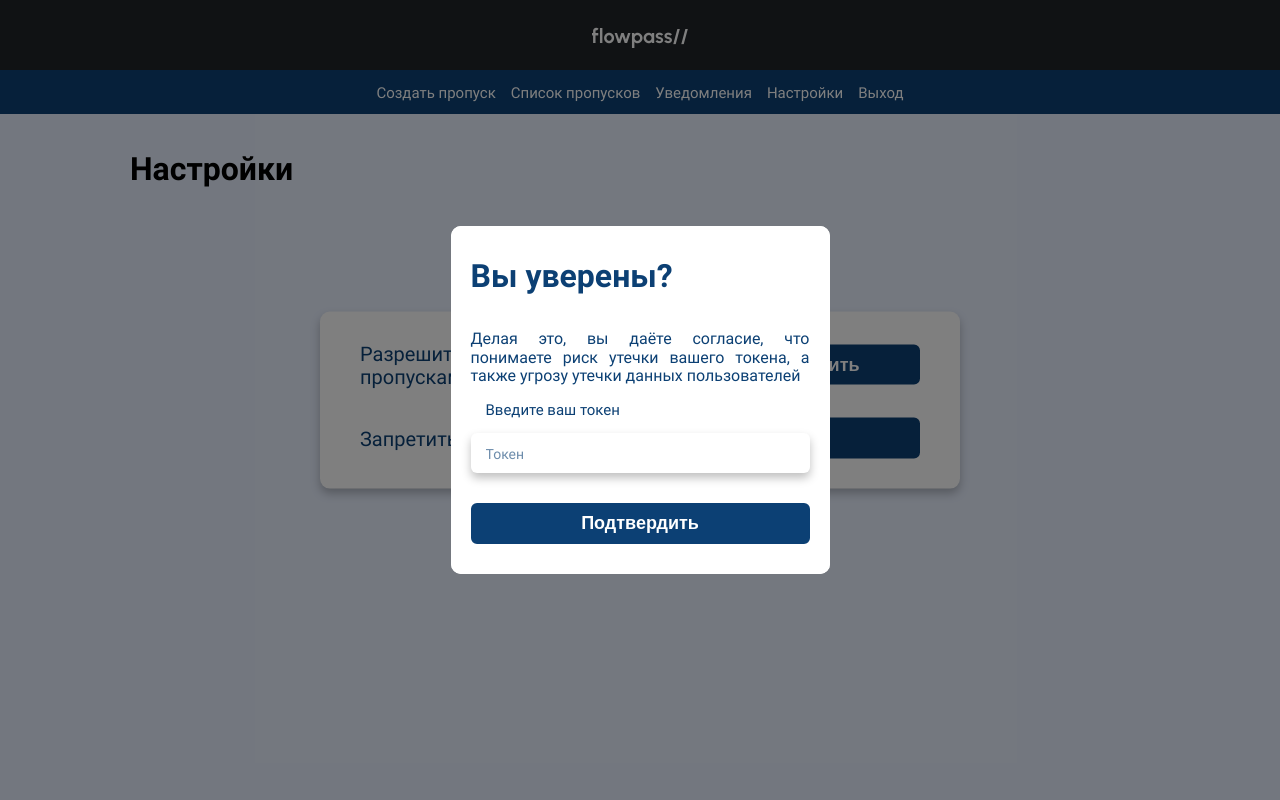
After one commit to pnsrc/flowpass, a PHP site: page /pages/settings.html in a window 1280 px wide. The commit adds this page. Run offline with PHP 8.4, Linux system fonts and the light colour scheme; style sheets or scripts are compiled from the project's sources.

Commit message:
сделаны страницы настройки и уведомления

```diff
--- a/assets/css/card-form.css
+++ b/assets/css/card-form.css
@@ -67,10 +67,6 @@
 }
 .form-input:hover {
   box-shadow: 0px 5px 10px rgba(0, 0, 0, 0.35);
-}
-.form-input::-webkit-input-placeholder {
-  color: #0C4074;
-  opacity: 0.6;
 }
 .form-input::-moz-placeholder {
   color: #0C4074;
@@ -164,8 +160,7 @@
 }
 .card-red__form-imgs i {
   font-size: 18px;
-  -webkit-transform: translateY(-25px);
-          transform: translateY(-25px);
+  transform: translateY(-25px);
 }
 .card-red__form-imgs div {
   display: flex;
--- a/assets/css/header.css
+++ b/assets/css/header.css
@@ -24,11 +24,11 @@
 }
 .header__link {
   transition: all 0.3s ease;
+  border-radius: 10px;
   color: #fff;
 }
 .header__link:hover {
   color: #0C4074;
   background-color: #fff;
   padding: 2px 5px;
-  border-radius: 10px;
 }/*# sourceMappingURL=header.css.map */
--- /dev/null
+++ b/assets/css/settings.css
@@ -0,0 +1,54 @@
+.settings__wrapper {
+  padding: 30px 40px;
+  max-width: -webkit-max-content;
+  max-width: -moz-max-content;
+  max-width: max-content;
+  margin: 0 auto;
+  position: absolute;
+  top: 50%;
+  left: 50%;
+  transform: translate(-50%, -50%);
+}
+.settings__row {
+  display: flex;
+  align-items: center;
+  justify-content: space-between;
+  gap: 20px;
+}
+.settings__row:not(:last-child) {
+  margin-bottom: 30px;
+}
+.settings__text {
+  font-size: 20px;
+  line-height: 115%;
+}
+.settings__button.button {
+  width: 280px;
+}
+
+.popup__wrapper {
+  padding: 30px 20px;
+  background-color: #fff;
+  max-width: 379px;
+  border-radius: 10px;
+}
+.popup__title.title {
+  color: #0C4074;
+  margin-bottom: 35px;
+}
+.popup__text {
+  text-align: justify;
+  font-size: 16px;
+  line-height: 118.75%;
+  margin-bottom: 15px;
+}
+.popup__form label {
+  margin-bottom: 15px;
+}
+.popup__form label p {
+  margin-bottom: 15px;
+  margin-left: 15px;
+}
+.popup__form-input.form-input {
+  height: 40px;
+}/*# sourceMappingURL=settings.css.map */
--- a/assets/css/style.css
+++ b/assets/css/style.css
@@ -3,6 +3,8 @@
 @import url(card-list.css);
 @import url(card-form.css);
 @import url(card-info.css);
+@import url(notify.css);
+@import url(settings.css);
 *,
 ::before,
 ::after {
@@ -41,6 +43,40 @@ input:focus-visible, input:focus {
   border: unset;
 }
 
+.popup {
+  position: fixed;
+  inset: 0;
+  z-index: 5;
+  display: flex;
+  justify-content: center;
+  align-items: center;
+  background-color: rgba(0, 0, 0, 0.5);
+  opacity: 0;
+  visibility: hidden;
+  overflow-y: auto;
+  transition: all 0.3s ease;
+  cursor: pointer;
+}
+
+.popup_active {
+  opacity: 1;
+  visibility: visible;
+}
+
+.popup__wrapper {
+  display: flex;
+  position: fixed;
+  transition: all 0.3s ease;
+  opacity: 0;
+  visibility: hidden;
+  cursor: default;
+}
+
+.popup__wrapper_active {
+  opacity: 1;
+  visibility: visible;
+}
+
 html,
 body {
   height: 100%;
@@ -59,6 +95,9 @@ body {
   font-weight: 400;
   font-size: 15px;
   line-height: 120%;
+}
+body.lock {
+  overflow: hidden;
 }
 
 main {
--- /dev/null
+++ b/assets/js/popup.js
@@ -0,0 +1,25 @@
+// ---------------------------POPUP КАРТОЧЕК ТОВАРА
+
+
+$(document).on("click", ".settings__button", (e) => {
+  const modalOverlay = document.querySelector(".popup");
+  const modals = document.querySelectorAll(".popup__wrapper");
+  let num = e.currentTarget.getAttribute("data-num");
+  const target = document.querySelector(`[data-target="${num}"]`);
+  modals.forEach((modal) => {
+    modal.classList.remove("popup__wrapper_active");
+  });
+  target.classList.add("popup__wrapper_active");
+  modalOverlay.classList.add("popup_active");
+  document.querySelector("body").classList.add("lock");
+
+  modalOverlay.addEventListener("click", (e) => {
+    if (e.target == modalOverlay || e.target.closest('.popup__close.icon')) {
+      modalOverlay.classList.remove("popup_active");
+      document.querySelector("body").classList.remove("lock");
+      modals.forEach((modal) => {
+        modal.classList.remove("popup__wrapper_active");
+      });
+    }
+  });
+});
--- /dev/null
+++ b/assets/scss/_popup.scss
@@ -0,0 +1,30 @@
+.popup {
+  position: fixed;
+  inset: 0;
+  z-index: 5;
+  display: flex;
+  justify-content: center;
+  align-items: center;
+  background-color: rgba(0, 0, 0, 0.5);
+  opacity: 0;
+  visibility: hidden;
+  overflow-y: auto;
+  transition: all 0.3s ease;
+  cursor: pointer;
+}
+.popup_active{
+  opacity: 1;
+  visibility: visible;
+}
+.popup__wrapper {
+  display: flex;
+  position: fixed;
+  transition: all 0.3s ease;
+  opacity: 0;
+  visibility: hidden;
+  cursor: default;
+}
+.popup__wrapper_active{
+  opacity: 1;
+  visibility: visible;
+}
--- a/assets/scss/header.scss
+++ b/assets/scss/header.scss
@@ -29,12 +29,12 @@
 
     &__link {
       transition: all .3s ease;
+      border-radius: 10px;
       color: $color-white;
       &:hover{
         color: $color-blue;
         background-color: $color-white;
         padding: 2px 5px;
-        border-radius: 10px;
       }
     }
   }
--- /dev/null
+++ b/assets/scss/notify.scss
@@ -0,0 +1,73 @@
+@import 'root';
+.notify {
+
+    &__container {
+    }
+
+    &__title {
+    }
+
+    &__wrapper {
+        max-width: 980px;
+        padding: 30px;
+        margin: 0 auto;
+        &>span{
+            text-align: right;
+            font-size: 16px;
+            margin-bottom: 30px;
+        }
+    }
+
+    &__rows {
+    }
+
+    &__row {
+        border: 2px solid $color-blue;
+        border-radius: 10px;
+        padding: 0 36px;
+        height: 100px;
+        display: flex;
+        justify-content: space-between;
+        align-items: center;
+        &:not(:last-child){
+            margin-bottom: 30px;
+        }
+    }
+
+    &__body {
+        display: flex;
+        align-items: center;
+        gap: 20px;
+        i{
+            font-size: 32px;
+        }
+    }
+
+    &__info {
+        text-align: left;
+        .notify__title{
+            color: $color-blue;
+            font-size: 24px;
+            font-weight: 500;
+            line-height: calc(28/24*100%);
+            margin-bottom: 2px;
+        }
+    }
+
+    &__text {
+        font-size: 16px;
+        line-height: calc(19/16*100%);
+    }
+
+    &__link {
+        font-size: 20px;
+        line-height: calc(23/20*100%);
+        padding: 2px 5px;
+        border-radius: 10px;
+        transition: all .3s ease;
+        &:hover{
+          color: $color-white;
+          background-color: $color-blue;
+        }
+    }
+}
--- /dev/null
+++ b/assets/scss/settings.scss
@@ -0,0 +1,79 @@
+@import 'root';
+.settings {
+
+    &__container {
+    }
+    &__wrapper {
+        padding: 30px 40px;
+        max-width: max-content;
+        margin: 0 auto;
+        position: absolute;
+        top: 50%;
+        left: 50%;
+        transform: translate(-50%, -50%);
+    }
+
+    &__row {
+        display: flex;
+        align-items: center;
+        justify-content: space-between;
+        gap: 20px;
+        &:not(:last-child){
+            margin-bottom: 30px;
+        }
+    }
+
+    &__text {
+        font-size: 20px;
+        line-height: calc(23/20*100%);
+    }
+
+    &__button.button {
+        width: 280px;
+    }
+}
+
+.popup {
+
+    &__wrapper {
+        padding: 30px 20px;
+        background-color: $color-white;
+        max-width: 379px;
+        border-radius: 10px;
+    }
+
+    &__close {
+    }
+
+    &__body {
+    }
+
+    &__title.title {
+        color: $color-blue;
+        margin-bottom: 35px;
+    }
+
+    &__text {
+        text-align: justify;
+        font-size: 16px;
+        line-height: calc(19/16*100%);
+        margin-bottom: 15px;
+    }
+
+    &__form {
+        label{
+            margin-bottom: 15px;
+            p{
+                margin-bottom: 15px;
+                margin-left: 15px;
+            }
+        }
+    }
+
+    &__form-input.form-input {
+        height: 40px;
+    }
+
+    &__form-button {
+    }
+}
--- a/assets/scss/style.scss
+++ b/assets/scss/style.scss
@@ -1,10 +1,13 @@
 @import 'reset';
 @import 'root';
+@import 'popup';
 @import url(font.css);
 @import url(header.css);
 @import url(card-list.css);
 @import url(card-form.css);
 @import url(card-info.css);
+@import url(notify.css);
+@import url(settings.css);
 
 html,
 body {
@@ -24,6 +27,9 @@ body {
   font-weight: 400;
   font-size: 15px;
   line-height: calc(18/15*100%);
+  &.lock{
+    overflow: hidden;
+  }
 }
 
 main {
--- a/pages/card-info.html
+++ b/pages/card-info.html
@@ -20,8 +20,8 @@
         <ul class="header__list">
           <li><a href="card-new.html" class="header__link">Создать пропуск</a></li>
           <li><a href="card-list.html" class="header__link">Список пропусков</a></li>
-          <li><a href="" class="header__link">Уведомления</a></li>
-          <li><a href="" class="header__link">Настройки</a></li>
+          <li><a href="notify.html" class="header__link">Уведомления</a></li>
+          <li><a href="settings.html" class="header__link">Настройки</a></li>
           <li><a href="" class="header__link">Выход</a></li>
         </ul>
       </nav>
--- a/pages/card-list.html
+++ b/pages/card-list.html
@@ -20,8 +20,8 @@
         <ul class="header__list">
           <li><a href="card-new.html" class="header__link">Создать пропуск</a></li>
           <li><a href="card-list.html" class="header__link">Список пропусков</a></li>
-          <li><a href="" class="header__link">Уведомления</a></li>
-          <li><a href="" class="header__link">Настройки</a></li>
+          <li><a href="notify.html" class="header__link">Уведомления</a></li>
+          <li><a href="settings.html" class="header__link">Настройки</a></li>
           <li><a href="" class="header__link">Выход</a></li>
         </ul>
       </nav>
--- a/pages/card-new.html
+++ b/pages/card-new.html
@@ -20,8 +20,8 @@
         <ul class="header__list">
           <li><a href="card-new.html" class="header__link">Создать пропуск</a></li>
           <li><a href="card-list.html" class="header__link">Список пропусков</a></li>
-          <li><a href="" class="header__link">Уведомления</a></li>
-          <li><a href="" class="header__link">Настройки</a></li>
+          <li><a href="notify.html" class="header__link">Уведомления</a></li>
+          <li><a href="settings.html" class="header__link">Настройки</a></li>
           <li><a href="" class="header__link">Выход</a></li>
         </ul>
       </nav>
--- a/pages/card-red.html
+++ b/pages/card-red.html
@@ -20,8 +20,8 @@
         <ul class="header__list">
           <li><a href="card-new.html" class="header__link">Создать пропуск</a></li>
           <li><a href="card-list.html" class="header__link">Список пропусков</a></li>
-          <li><a href="" class="header__link">Уведомления</a></li>
-          <li><a href="" class="header__link">Настройки</a></li>
+          <li><a href="notify.html" class="header__link">Уведомления</a></li>
+          <li><a href="settings.html" class="header__link">Настройки</a></li>
           <li><a href="" class="header__link">Выход</a></li>
         </ul>
       </nav>
--- /dev/null
+++ b/pages/settings.html
@@ -0,0 +1,81 @@
+<!DOCTYPE html>
+<html lang="ru">
+
+<head>
+  <meta charset="UTF-8">
+  <meta http-equiv="X-UA-Compatible" content="IE=edge">
+  <meta name="viewport" content="width=device-width, initial-scale=1.0">
+  <title>Document</title>
+  <link rel="stylesheet" href="../assets/libs/font-awesome/css/all.css">
+  <link rel="stylesheet" href="../assets/css/style.css">
+</head>
+
+<body>
+  <div class="wrapper">
+    <header>
+      <nav class="header__nav header__nav_black">
+        <a href="card-list.html" class="header__logo">flowpass//</a>
+      </nav>
+      <nav class="header__nav">
+        <ul class="header__list">
+          <li><a href="card-new.html" class="header__link">Создать пропуск</a></li>
+          <li><a href="card-list.html" class="header__link">Список пропусков</a></li>
+          <li><a href="notify.html" class="header__link">Уведомления</a></li>
+          <li><a href="settings.html" class="header__link">Настройки</a></li>
+          <li><a href="" class="header__link">Выход</a></li>
+        </ul>
+      </nav>
+    </header>
+    <main>
+      <section class="settings">
+        <div class="settings__container container">
+          <h1 class="settings__title title">Настройки</h1>
+          <div class="settings__wrapper wrapper_bg">
+            <div class="settings__row">
+              <p class="settings__text">Разрешить доступ к управлению пропусками</p>
+              <button data-num="1" class="settings__button button">Разрешить</button>
+            </div>
+            <div class="settings__row">
+              <p class="settings__text">Запретить регистрацию</p>
+              <button data-num="2" class="settings__button button">Запретить</button>
+            </div>
+          </div>
+        </div>
+      </section>
+      <!----------------------------------- POPUP -->
+
+      <div class="popup popup_active">
+        <div data-target="1" class="popup__wrapper popup__wrapper_active">
+          <div class="popup__body">
+            <h2 class="popup__title title">Вы уверены?</h2>
+            <p class="popup__text">Делая это, вы даёте согласие, что понимаете риск утечки вашего токена, а также угрозу утечки данных пользователей</p>
+            <form class="popup__form form" action="" method="post">
+              <label for="form-input">
+                <p>Введите ваш токен</p>
+                <input placeholder="Токен" type="text" name="token" id="form-input" class="popup__form-input form-input">
+              </label>
+              <input type="submit" value="Подтвердить" name="submit-token" class="popup__form-button form-button button">
+            </form>
+          </div>
+        </div>
+        <div data-target="2" class="popup__wrapper popup__wrapper_active">
+          <div class="popup__body">
+            <h2 class="popup__title title">Вы уверены?</h2>
+            <p class="popup__text">Делая это, вы даёте согласие, что понимаете риск утечки вашего токена, а также угрозу утечки данных пользователей</p>
+            <form class="popup__form form" action="" method="post">
+              <label for="form-input">
+                <p>Введите ваш токен</p>
+                <input placeholder="Токен" type="text" name="token" id="form-input" class="popup__form-input form-input">
+              </label>
+              <input type="submit" value="Подтвердить" name="submit-token" class="popup__form-button form-button button">
+            </form>
+          </div>
+        </div>
+      </div>
+    </main>
+  </div>
+  <script src="https://code.jquery.com/jquery-3.6.1.min.js" integrity="sha256-o88AwQnZB+VDvE9tvIXrMQaPlFFSUTR+nldQm1LuPXQ=" crossorigin="anonymous"></script>
+  <script src="../assets/js/popup.js"></script>
+</body>
+
+</html>
```
Also changed, not shown: assets/css/notify.css (added, +55 -0 lines), pages/notify.html (added, +64 -0 lines).
